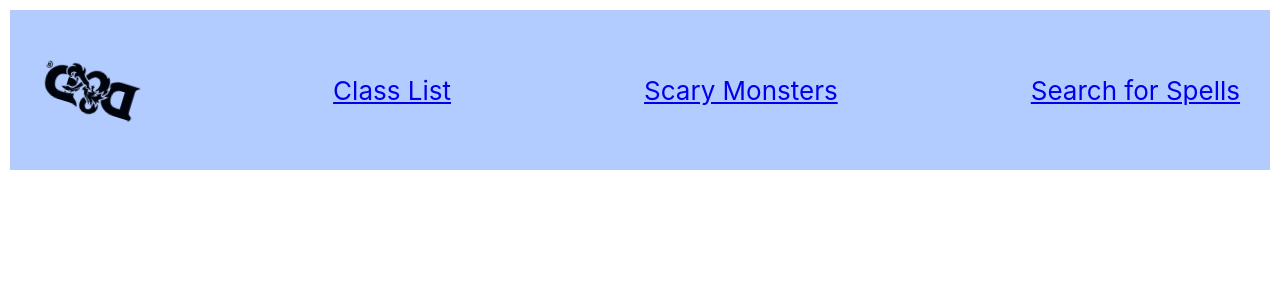
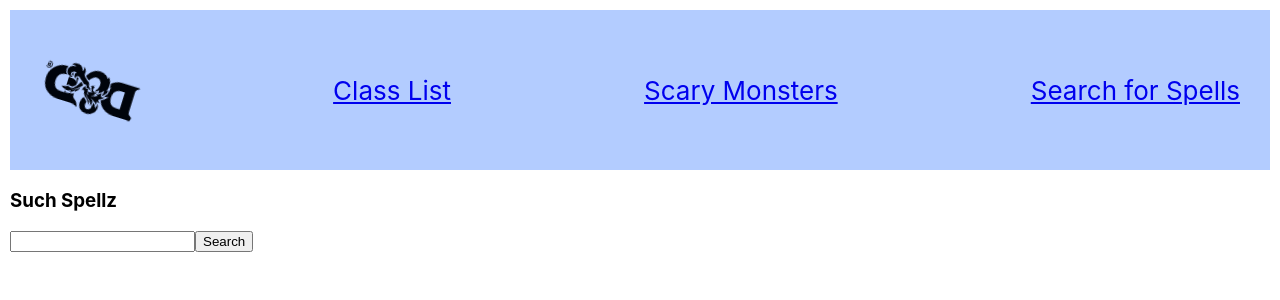
Before and after one commit to zgildo01/Grimoire-DND, a React (Create React App) app: page /spell-search in a window 1280 px wide. Shown: the top 300 px of the page. Built offline with nearby package versions, Linux system fonts and the light colour scheme.

Commit message:
add SearchForm and render in SpellSearch

```diff
--- a/src/App.js
+++ b/src/App.js
@@ -5,6 +5,7 @@
 import ClassDetails from './pages/ClassDetails/ClassDetails';
 import MonsterList from './pages/MonsterList/MonsterList'
 import MonsterDetails from './pages/MonsterDetails/MonsterDetails'
+import SpellSearch from './pages/SpellSearch/SpellSearch';
 
 function App() {
   return (
@@ -15,6 +16,7 @@
         <Route path="/class" element={<ClassDetails />} />
         <Route path="/monster-list" element={<MonsterList />} />
         <Route path="/monster" element={<MonsterDetails />} />
+        <Route path="/spell-search" element={<SpellSearch />} />
       </Routes>
     </>
   );
--- /dev/null
+++ b/src/components/SearchForm/SearchForm.jsx
@@ -0,0 +1,14 @@
+const SearchForm = () => {
+  return (
+    <>
+      <div>
+        <form>
+          <input type="text" name="query" autoComplete="off" />
+          <button type="submit">Search</button>
+        </form>
+      </div>
+    </>
+  );
+}
+
+export default SearchForm;
--- /dev/null
+++ b/src/pages/SpellSearch/SpellSearch.jsx
@@ -0,0 +1,14 @@
+import { useState } from 'react';
+import SearchForm from '../../components/SearchForm/SearchForm';
+
+const SpellSearch = () => {
+  const [spells, setSpells] = useState([])
+  return (
+    <>
+      <h3>Such Spellz</h3>
+      <SearchForm />
+    </>
+  );
+}
+
+export default SpellSearch;
```
